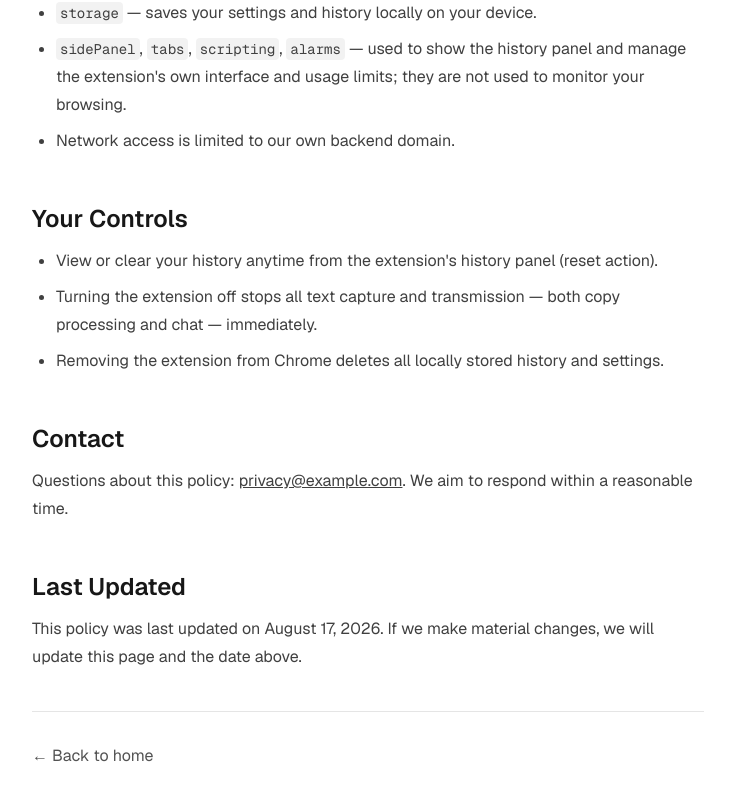
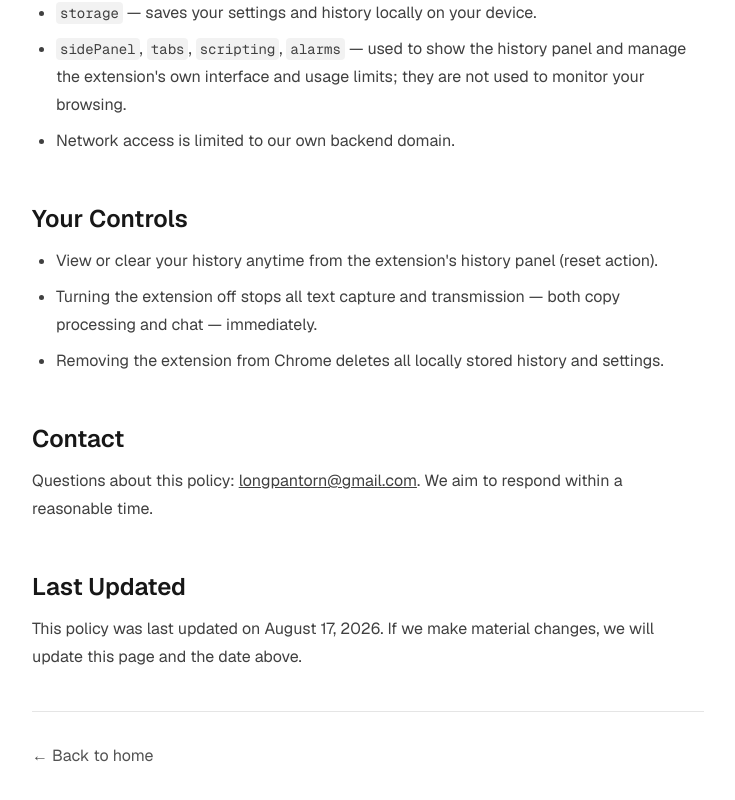
Before and after one commit to Long104/AI-Clipboard-extension, a Next.js app in the folder clipboard-web/: page /privacy in a window 1280 px wide. Shown: the part 1457-2257 px from the top of the page, without its empty margins (272-1007 px from the left). Built offline with nearby package versions, Linux system fonts and the light colour scheme.

Commit message:
chore(web): set real contact email in privacy policy

```diff
--- a/clipboard-web/src/app/privacy/page.tsx
+++ b/clipboard-web/src/app/privacy/page.tsx
@@ -6,7 +6,7 @@ export const metadata: Metadata = {
 };
 
 // ---- MUST-EDIT constants (flagged for the user) ----
-const CONTACT_EMAIL = "privacy@example.com"; // TODO(owner): replace with real email before CWS submission
+const CONTACT_EMAIL = "longpantorn@gmail.com";
 const LAST_UPDATED = "August 17, 2026";
 
 export default function PrivacyPage() {
```
